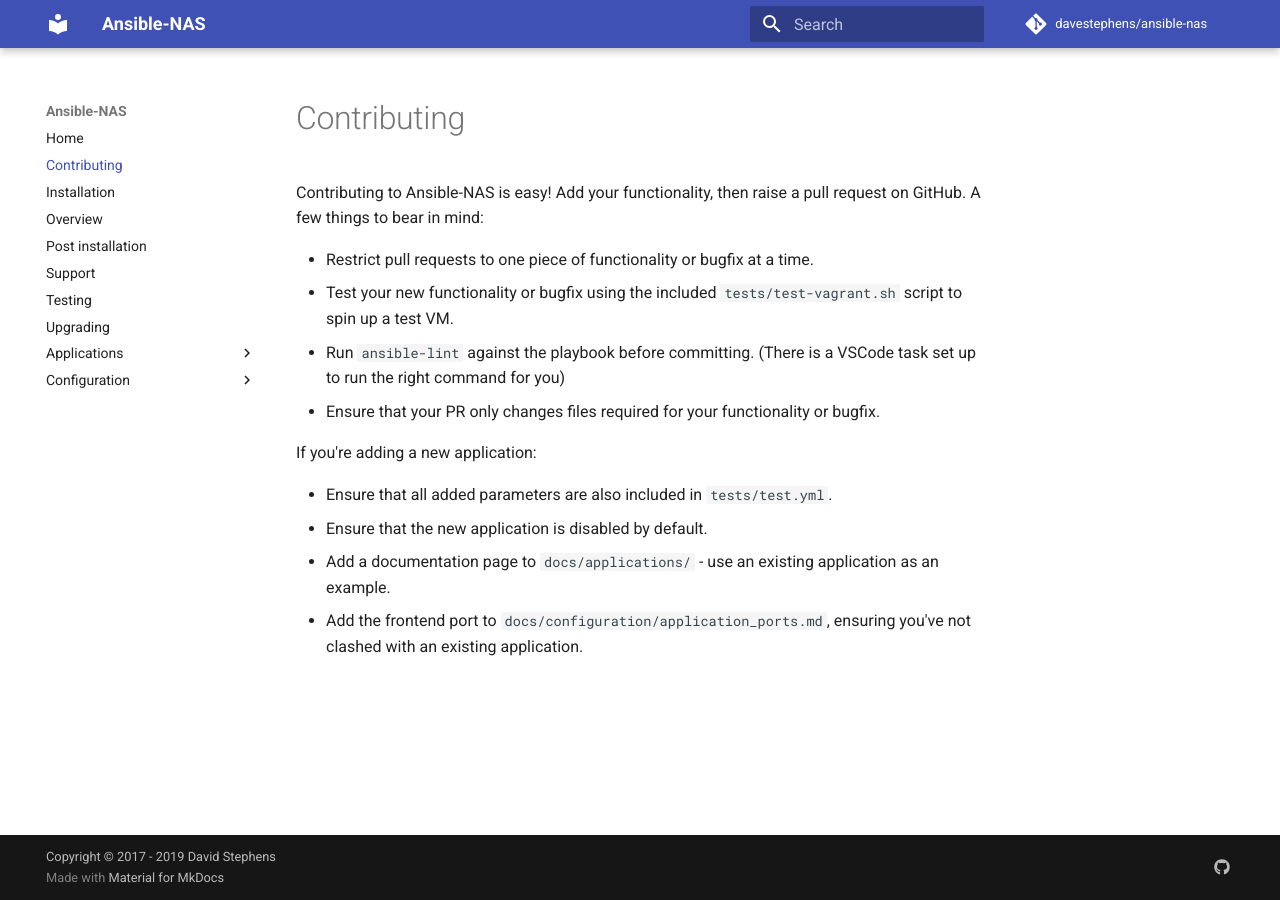
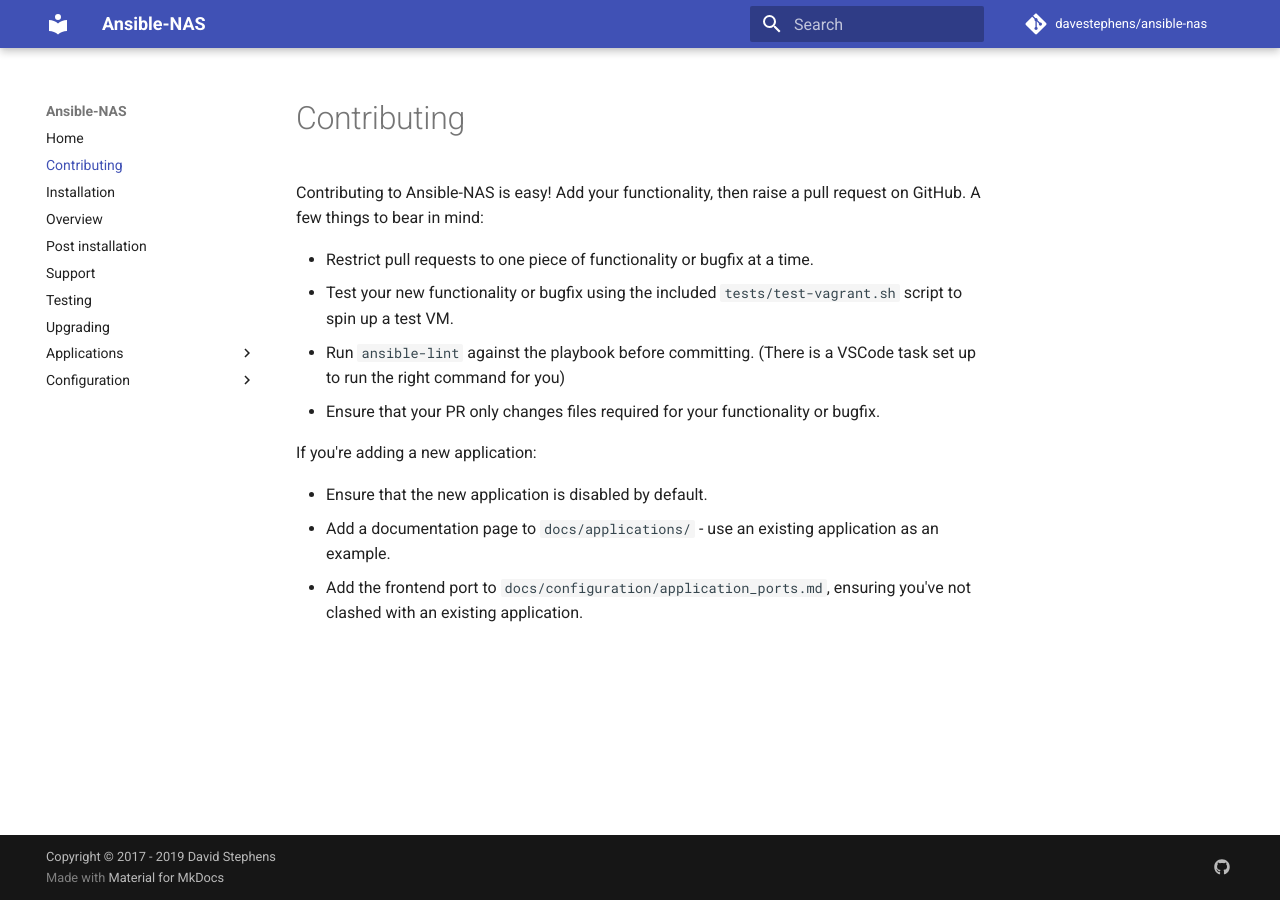
Before and after one commit to davestephens/ansible-nas, an MkDocs documentation site: the page built from docs/contributing.md, in a window 1280 px wide. Built offline with MkDocs 1.6.1 and Material for MkDocs 9.7.7, drawn with Linux system fonts in a browser that asks for light colours; comment, search, counter and statistics services are not loaded.

Commit message:
Remove requirement for separate test.yml parameters file

```diff
--- a/docs/contributing.md
+++ b/docs/contributing.md
@@ -9,7 +9,6 @@ Contributing to Ansible-NAS is easy! Add your functionality, then raise a pull r
 
 If you're adding a new application:
 
-* Ensure that all added parameters are also included in `tests/test.yml`.
 * Ensure that the new application is disabled by default.
 * Add a documentation page to `docs/applications/` - use an existing application as an example.
 * Add the frontend port to `docs/configuration/application_ports.md`, ensuring you've not clashed with an existing application.
```
Also changed, not shown: 2 other files.
